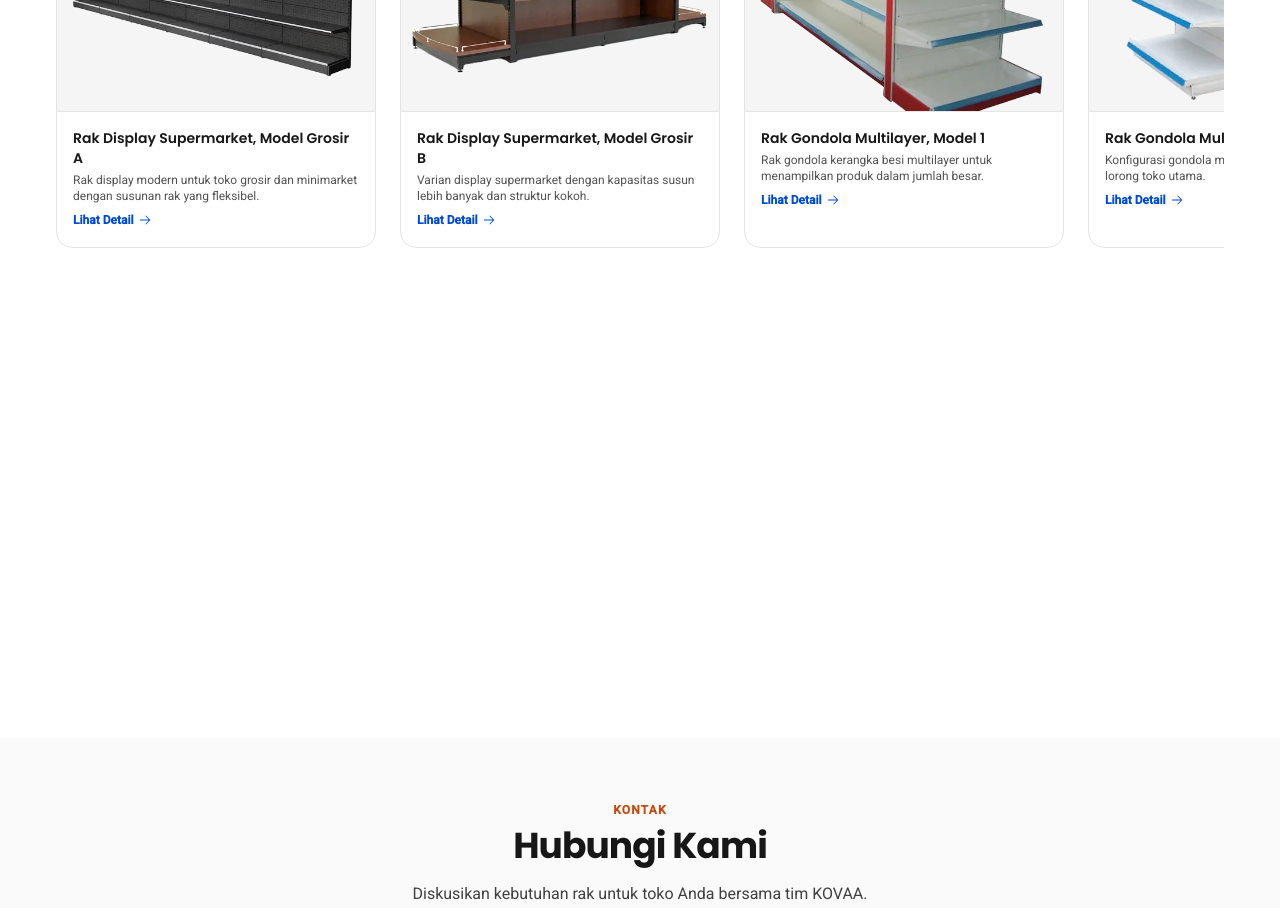
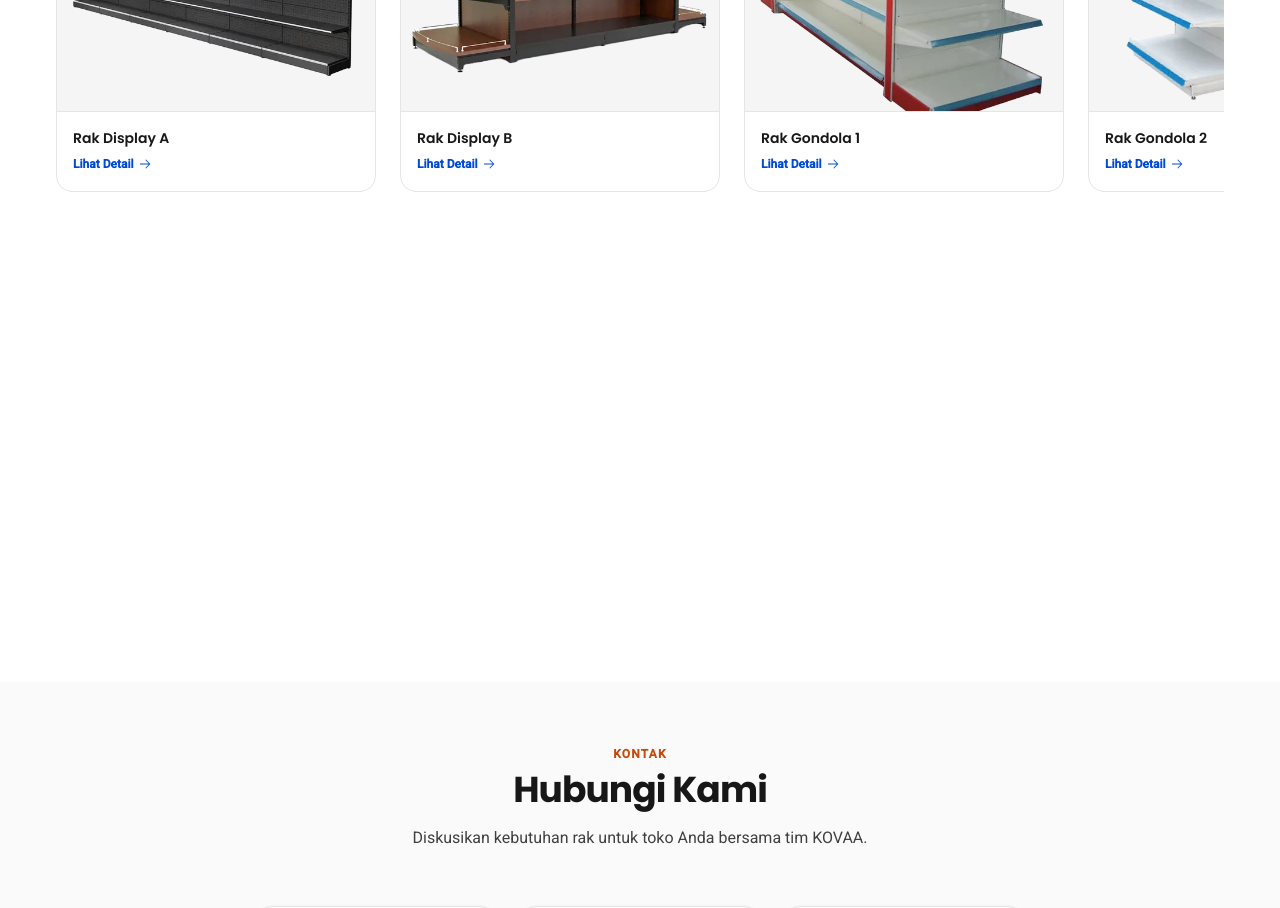
Before and after one commit to dedengine/kovaa-company-profile, a Next.js app in the folder website/: page / in a window 1280 px wide. Shown: the part 2620-3528 px from the top of the page. Built offline with nearby package versions, Linux system fonts and the light colour scheme.

Commit message:
feat: short product names; drop descriptions from row cards

```diff
--- a/website/components/products.tsx
+++ b/website/components/products.tsx
@@ -106,9 +106,6 @@ export function Products() {
                 <h3 className="font-heading text-sm font-semibold text-neutral-900">
                   {p.name[lang]}
                 </h3>
-                <p className="mt-1 line-clamp-2 text-xs text-neutral-600">
-                  {p.description[lang]}
-                </p>
                 <span className="mt-2 inline-flex items-center gap-1 text-xs font-semibold text-kovaa-blue">
                   {t('products.viewDetail')}
                   <PiArrowRight size={14} />
--- a/website/data/products.ts
+++ b/website/data/products.ts
@@ -36,7 +36,7 @@ export const products: Product[] = [
     id: 'rak-display-supermarket-1',
     slug: 'rak-display-supermarket-1',
     category: 'rak-supermarket',
-    name: { id: 'Rak Display Supermarket, Model Grosir A', en: 'Supermarket Display Shelf, Wholesale Model A' },
+    name: { id: 'Rak Display A', en: 'Display Shelf A' },
     description: {
       id: 'Rak display modern untuk toko grosir dan minimarket dengan susunan rak yang fleksibel.',
       en: 'Modern display shelving for wholesale stores and minimarkets with a flexible layout.',
@@ -57,7 +57,7 @@ export const products: Product[] = [
     id: 'rak-display-supermarket-2',
     slug: 'rak-display-supermarket-2',
     category: 'rak-supermarket',
-    name: { id: 'Rak Display Supermarket, Model Grosir B', en: 'Supermarket Display Shelf, Wholesale Model B' },
+    name: { id: 'Rak Display B', en: 'Display Shelf B' },
     description: {
       id: 'Varian display supermarket dengan kapasitas susun lebih banyak dan struktur kokoh.',
       en: 'Supermarket display variant with a higher tier capacity and sturdy frame.',
@@ -78,7 +78,7 @@ export const products: Product[] = [
     id: 'rak-gondola-multilayer-1',
     slug: 'rak-gondola-multilayer-1',
     category: 'rak-supermarket',
-    name: { id: 'Rak Gondola Multilayer, Model 1', en: 'Multi-Layer Gondola Shelf, Model 1' },
+    name: { id: 'Rak Gondola 1', en: 'Gondola Shelf 1' },
     description: {
       id: 'Rak gondola kerangka besi multilayer untuk menampilkan produk dalam jumlah besar.',
       en: 'Steel-frame multi-layer gondola shelf for high-volume product display.',
@@ -99,7 +99,7 @@ export const products: Product[] = [
     id: 'rak-gondola-multilayer-2',
     slug: 'rak-gondola-multilayer-2',
     category: 'rak-supermarket',
-    name: { id: 'Rak Gondola Multilayer, Model 2', en: 'Multi-Layer Gondola Shelf, Model 2' },
+    name: { id: 'Rak Gondola 2', en: 'Gondola Shelf 2' },
     description: {
       id: 'Konfigurasi gondola multilayer kedua, cocok untuk lorong toko utama.',
       en: 'Second multi-layer gondola configuration, ideal for main store aisles.',
@@ -120,7 +120,7 @@ export const products: Product[] = [
     id: 'rak-gondola-multilayer-3',
     slug: 'rak-gondola-multilayer-3',
     category: 'rak-supermarket',
-    name: { id: 'Rak Gondola Multilayer, Model 3', en: 'Multi-Layer Gondola Shelf, Model 3' },
+    name: { id: 'Rak Gondola 3', en: 'Gondola Shelf 3' },
     description: {
       id: 'Gondola multilayer dengan kompartemen luas untuk produk beragam sekaligus.',
       en: 'Multi-layer gondola with wide compartments for mixed product ranges.',
@@ -141,7 +141,7 @@ export const products: Product[] = [
     id: 'rak-gondola-multilayer-4',
     slug: 'rak-gondola-multilayer-4',
     category: 'rak-supermarket',
-    name: { id: 'Rak Gondola Multilayer, Model 4', en: 'Multi-Layer Gondola Shelf, Model 4' },
+    name: { id: 'Rak Gondola 4', en: 'Gondola Shelf 4' },
     description: {
       id: 'Konfigurasi gondola multilayer terbesar, mendukung volume produk maksimal.',
       en: 'Largest multi-layer gondola configuration, supporting maximum product volume.',
@@ -162,7 +162,7 @@ export const products: Product[] = [
     id: 'rak-dinding-minimi',
     slug: 'rak-dinding-minimi',
     category: 'rak-dinding-serbaguna',
-    name: { id: 'Rak Dinding Minimalis', en: 'Minimalist Wall Shelf' },
+    name: { id: 'Rak Dinding', en: 'Wall Shelf' },
     description: {
       id: 'Rak dinding minimalis untuk memaksimalkan ruang toko dan menampilkan produk di area terbatas.',
       en: 'Minimalist wall-mounted shelf that maximizes retail space in tight areas.',
@@ -183,7 +183,7 @@ export const products: Product[] = [
     id: 'rak-serbaguna-minimalis',
     slug: 'rak-serbaguna-minimalis',
     category: 'rak-dinding-serbaguna',
-    name: { id: 'Rak Serbaguna Minimalis', en: 'Minimalist Multipurpose Shelf' },
+    name: { id: 'Rak Serbaguna', en: 'Multipurpose Shelf' },
     description: {
       id: 'Rak serbaguna untuk aneka kebutuhan toko, dari sembako hingga alat tulis.',
       en: 'Multipurpose shelving suited for groceries, stationery, and general retail.',
@@ -204,7 +204,7 @@ export const products: Product[] = [
     id: 'drawer-rangka-natural',
     slug: 'drawer-rangka-natural',
     category: 'drawer',
-    name: { id: 'Drawer Rangka Natural', en: 'Natural Frame Drawer Unit' },
+    name: { id: 'Drawer Rangka', en: 'Frame Drawer' },
     description: {
       id: 'Drawer dengan rangka kayu natural, kuat dan estetik untuk area konter toko.',
       en: 'Drawer unit with a natural wood frame, sturdy and aesthetic for retail counters.',
@@ -225,7 +225,7 @@ export const products: Product[] = [
     id: 'drawer-solid-natural',
     slug: 'drawer-solid-natural',
     category: 'drawer',
-    name: { id: 'Drawer Solid Natural', en: 'Solid Natural Drawer Unit' },
+    name: { id: 'Drawer Solid', en: 'Solid Drawer' },
     description: {
       id: 'Drawer solid wood natural dengan kapasitas besar untuk penyimpanan rapi.',
       en: 'Solid natural wood drawers with generous capacity for tidy storage.',
@@ -246,7 +246,7 @@ export const products: Product[] = [
     id: 'salami-multidrawer',
     slug: 'salami-multidrawer',
     category: 'drawer',
-    name: { id: 'Salami Multidrawer', en: 'Salami Multi-Drawer Cabinet' },
+    name: { id: 'Salami', en: 'Salami Cabinet' },
     description: {
       id: 'Kabinet multi-drawer untuk menyimpan barang kecil seperti aksesoris dan spare part.',
       en: 'Multi-drawer cabinet for small items like accessories and spare parts.',
@@ -267,7 +267,7 @@ export const products: Product[] = [
     id: 'rak-display-sayur-buah',
     slug: 'rak-display-sayur-buah',
     category: 'rak-sayur-buah',
-    name: { id: 'Rak Display Sayur & Buah Kayu', en: 'Wooden Fruit & Vegetable Display Shelf' },
+    name: { id: 'Rak Sayur & Buah', en: 'Fruit & Veg Shelf' },
     description: {
       id: 'Rak display kayu khusus sayur dan buah, tampilan segar dan mudah dijangkau pembeli.',
       en: 'Wooden display shelf designed for fresh fruit and vegetable presentation.',
```
